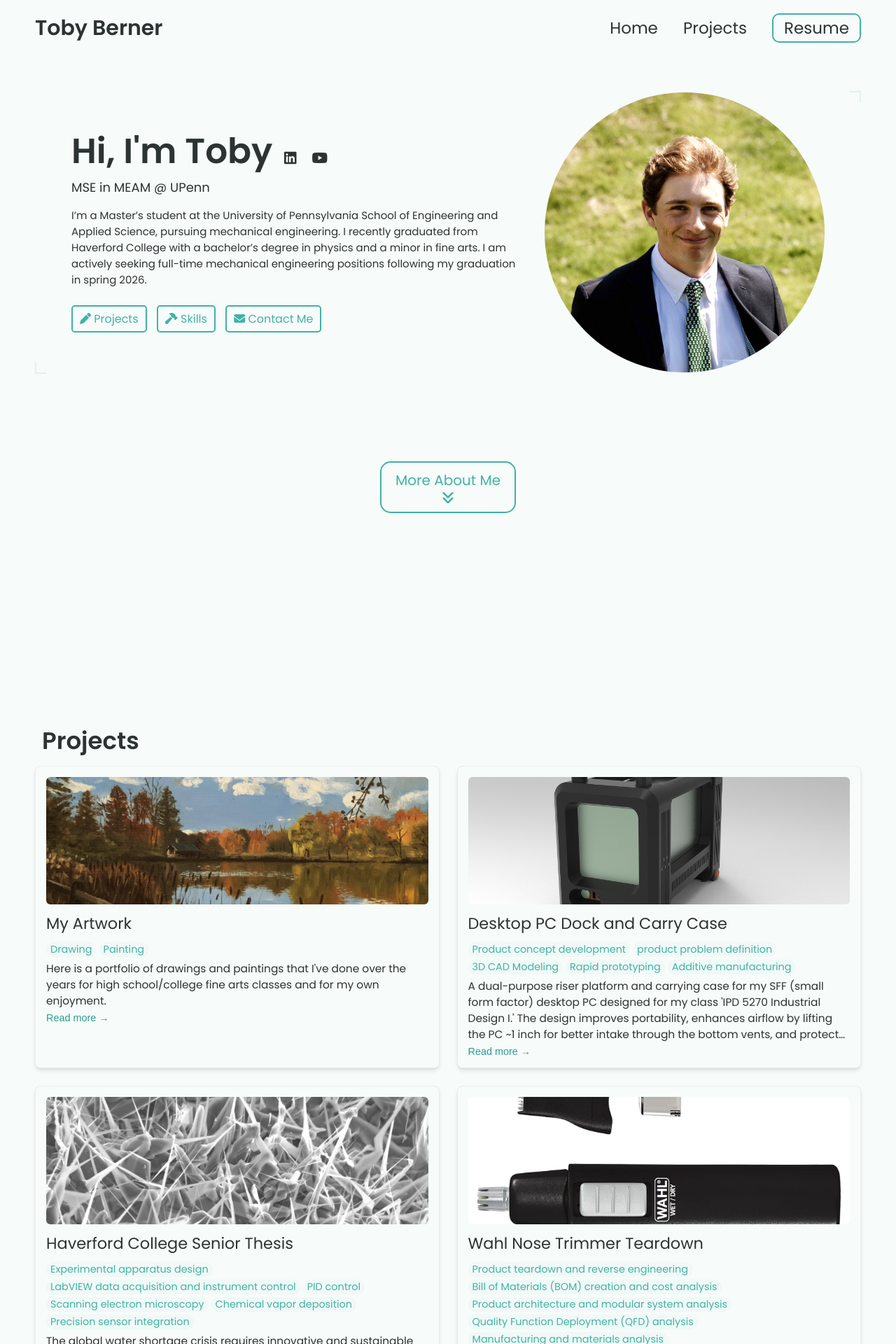
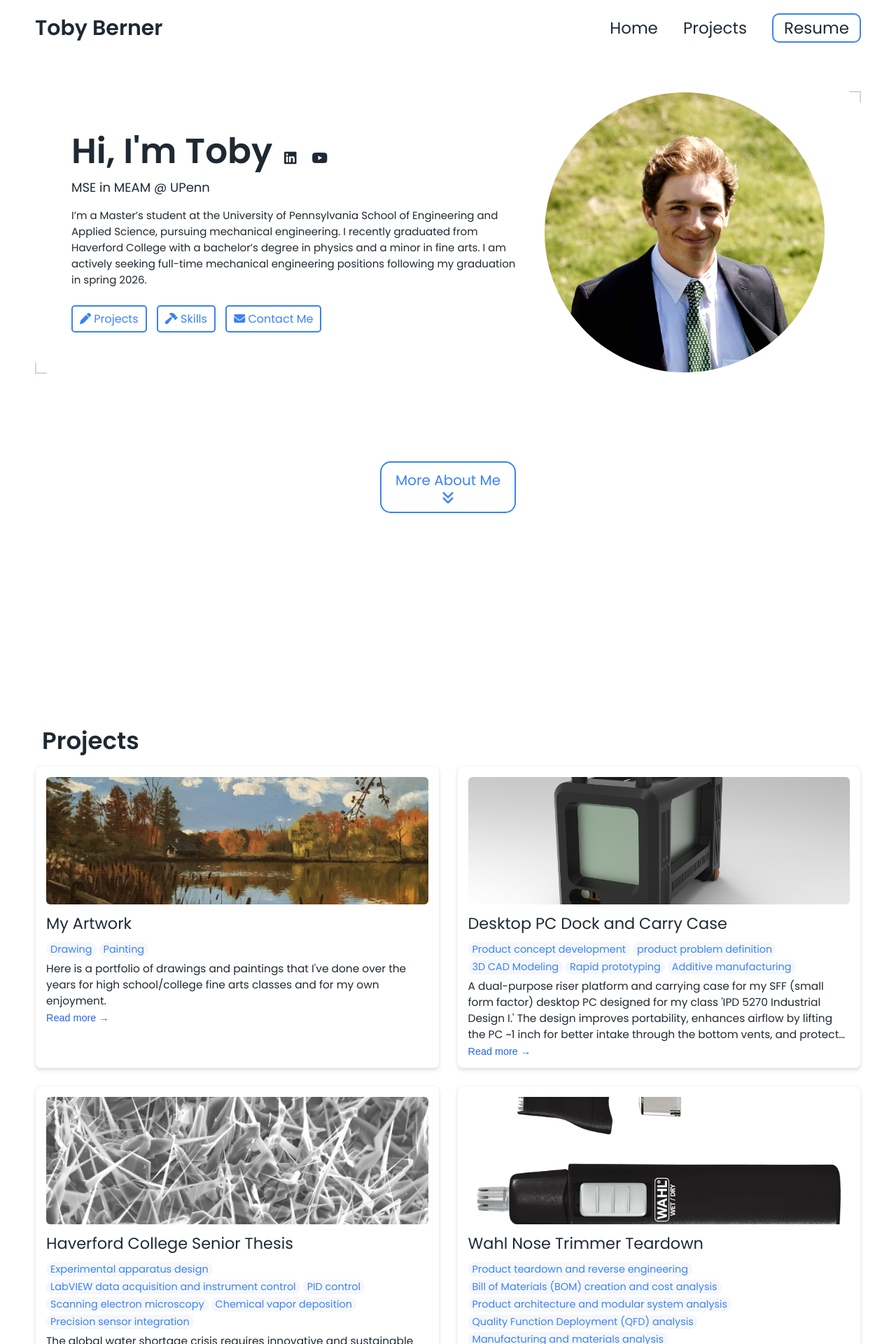
Before and after one commit to tdberner/tdberner.github.io, a Jekyll site: the page built from index.html, in a window 1280 px wide. Shown: the top 1920 px of the page at 70% size. Built offline with Jekyll 4.4.1, drawn with Linux system fonts in a browser that asks for light colours.

Commit message:
Update _config.yml

```diff
--- a/_config.yml
+++ b/_config.yml
@@ -79,13 +79,13 @@ formspree-key:   https://formspree.io/f/mgonklqz
 
 
 # Active theme (Updatethis to switch themes). Make sure to keep the indentation the samne.
-colors: # this is the basic theme
-  text: "#2c3333"
-  border: "#e0f2ef"
-  link: "#40b3a2"
-  highlight: "#2a9d8f"
-  background: "#f7fbfa"
-  light_background: "#f0f9f7"
+colors:
+  text: "#1f2933"
+  border: "#d2d6dc"
+  link: "#3b82f6"
+  highlight: "#2563eb"
+  background: "#ffffff"
+  light_background: "#f5f7fa"
 
 # A few examples.
 basic theme:
@@ -96,7 +96,7 @@ basic theme:
   background: "#ffffff"
   light_background: "#f3f5fb"
 
-  mint theme:
+mint theme:
   text: "#2c3333"
   border: "#e0f2ef"
   link: "#40b3a2"
@@ -112,7 +112,7 @@ lemon theme:
   background: "#fffdf5"
   light_background: "#fff9e6"
 
-  pink theme:
+pink theme:
   text: "#2d2d2d"
   border: "#f8e2e2"
   link: "#ff8fa3"
```
